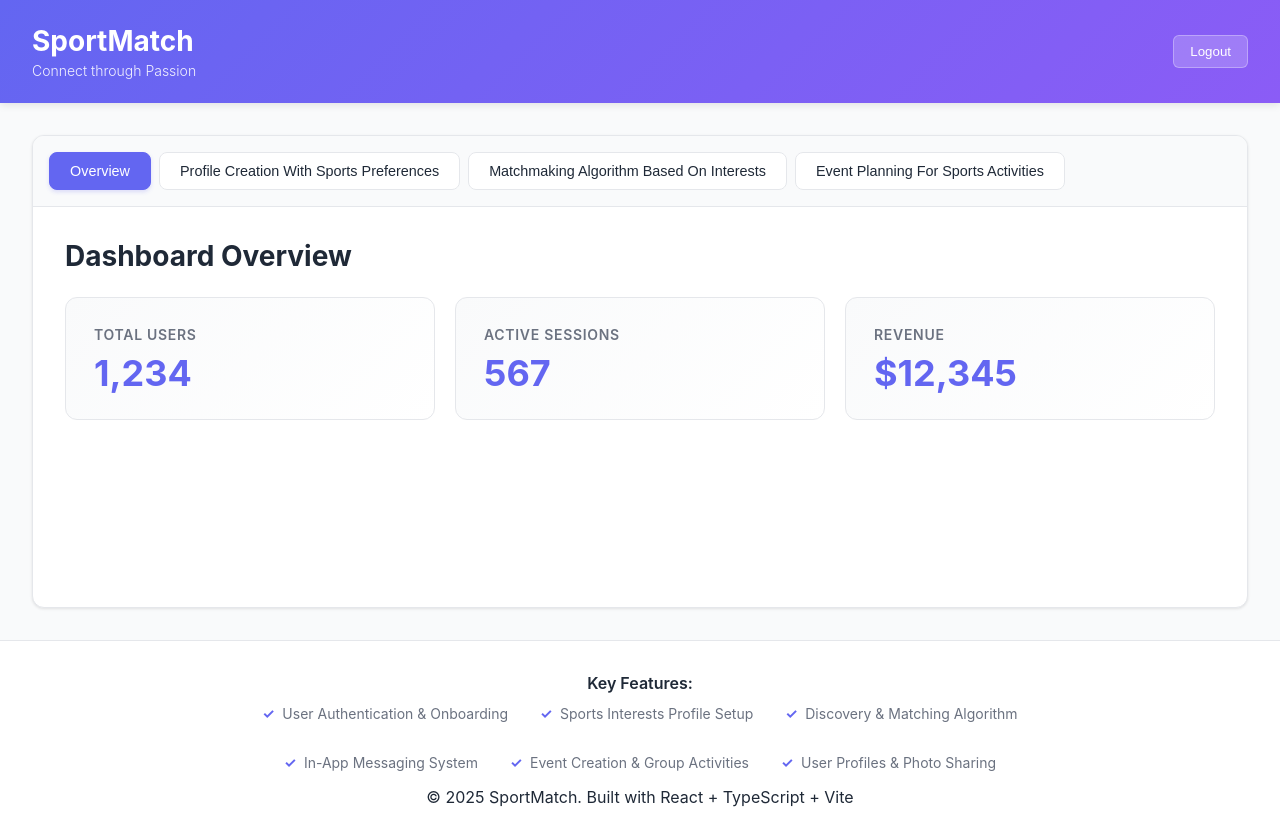
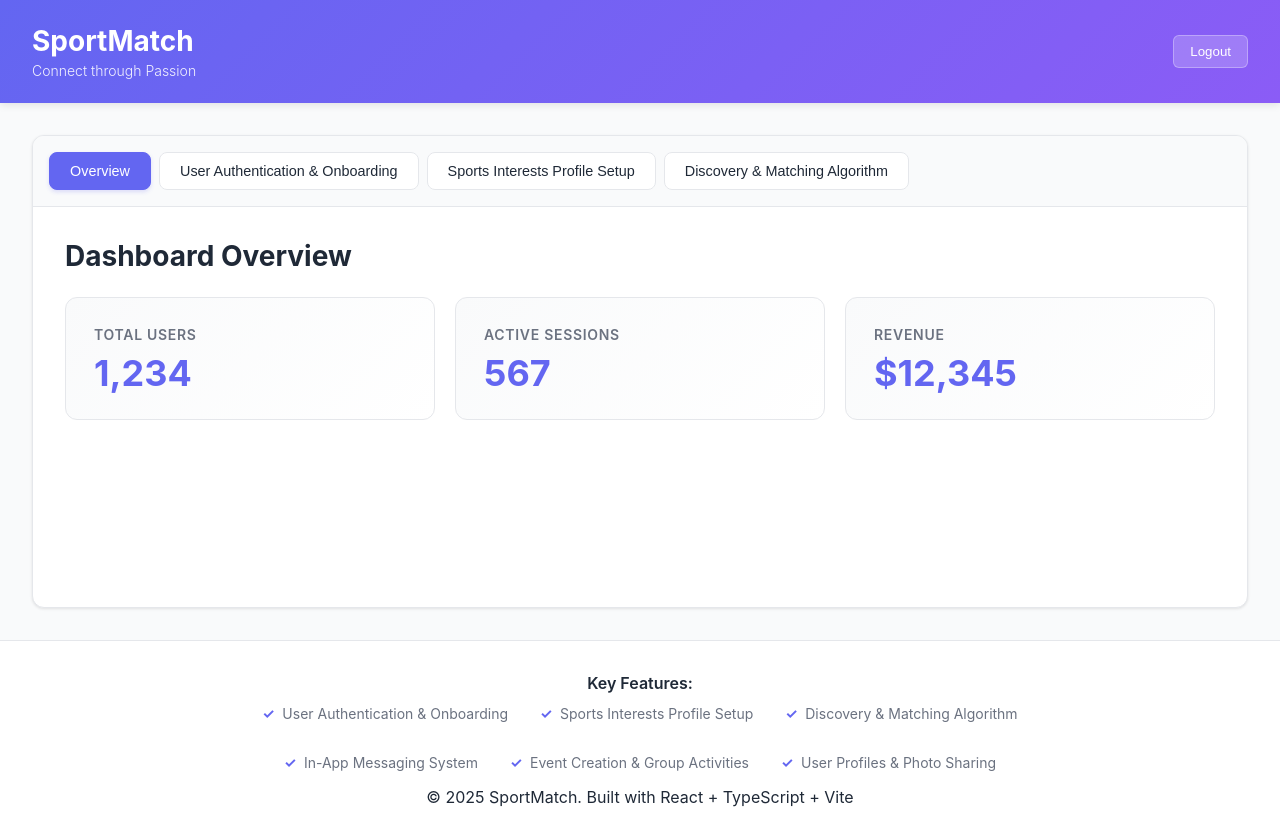
Before and after one commit to playworks93/sportmatch-landing-app, a React (Vite) app: page / in a window 1280 px wide. Both pictures are taken after typing "name@example.com", "Sample123" into the empty fields and a click on the button "Sign In". Built offline with nearby package versions, Linux system fonts and the light colour scheme.

Commit message:
Add src/components/Dashboard.tsx

```diff
--- a/src/components/Dashboard.tsx
+++ b/src/components/Dashboard.tsx
@@ -15,22 +15,22 @@ const Dashboard = (props: DashboardProps) => {
           Overview
         </button>
         <button
-          className={activeTab === 'profile_creation_with_sports_preferences' ? 'active' : ''}
-          onClick={() => setActiveTab('profile_creation_with_sports_preferences')}
+          className={activeTab === 'user_authentication_&_onboarding' ? 'active' : ''}
+          onClick={() => setActiveTab('user_authentication_&_onboarding')}
         >
-          Profile Creation With Sports Preferences
+          User Authentication & Onboarding
         </button>
         <button
-          className={activeTab === 'matchmaking_algorithm_based_on_interests' ? 'active' : ''}
-          onClick={() => setActiveTab('matchmaking_algorithm_based_on_interests')}
+          className={activeTab === 'sports_interests_profile_setup' ? 'active' : ''}
+          onClick={() => setActiveTab('sports_interests_profile_setup')}
         >
-          Matchmaking Algorithm Based On Interests
+          Sports Interests Profile Setup
         </button>
         <button
-          className={activeTab === 'event_planning_for_sports_activities' ? 'active' : ''}
-          onClick={() => setActiveTab('event_planning_for_sports_activities')}
+          className={activeTab === 'discovery_&_matching_algorithm' ? 'active' : ''}
+          onClick={() => setActiveTab('discovery_&_matching_algorithm')}
         >
-          Event Planning For Sports Activities
+          Discovery & Matching Algorithm
         </button>
       </nav>
 
@@ -55,24 +55,24 @@ const Dashboard = (props: DashboardProps) => {
           </div>
         )}
 
-        {activeTab === 'profile_creation_with_sports_preferences' && (
+        {activeTab === 'user_authentication_&_onboarding' && (
           <div className="tab-content">
-            <h2>Profile Creation with Sports Preferences</h2>
-            <p>Manage your profile creation with sports preferences here.</p>
+            <h2>User Authentication & Onboarding</h2>
+            <p>Manage your user authentication & onboarding here.</p>
           </div>
         )}
 
-        {activeTab === 'matchmaking_algorithm_based_on_interests' && (
+        {activeTab === 'sports_interests_profile_setup' && (
           <div className="tab-content">
-            <h2>Matchmaking Algorithm Based on Interests</h2>
-            <p>Manage your matchmaking algorithm based on interests here.</p>
+            <h2>Sports Interests Profile Setup</h2>
+            <p>Manage your sports interests profile setup here.</p>
           </div>
         )}
 
-        {activeTab === 'event_planning_for_sports_activities' && (
+        {activeTab === 'discovery_&_matching_algorithm' && (
           <div className="tab-content">
-            <h2>Event Planning for Sports Activities</h2>
-            <p>Manage your event planning for sports activities here.</p>
+            <h2>Discovery & Matching Algorithm</h2>
+            <p>Manage your discovery & matching algorithm here.</p>
           </div>
         )}
       </div>
```
